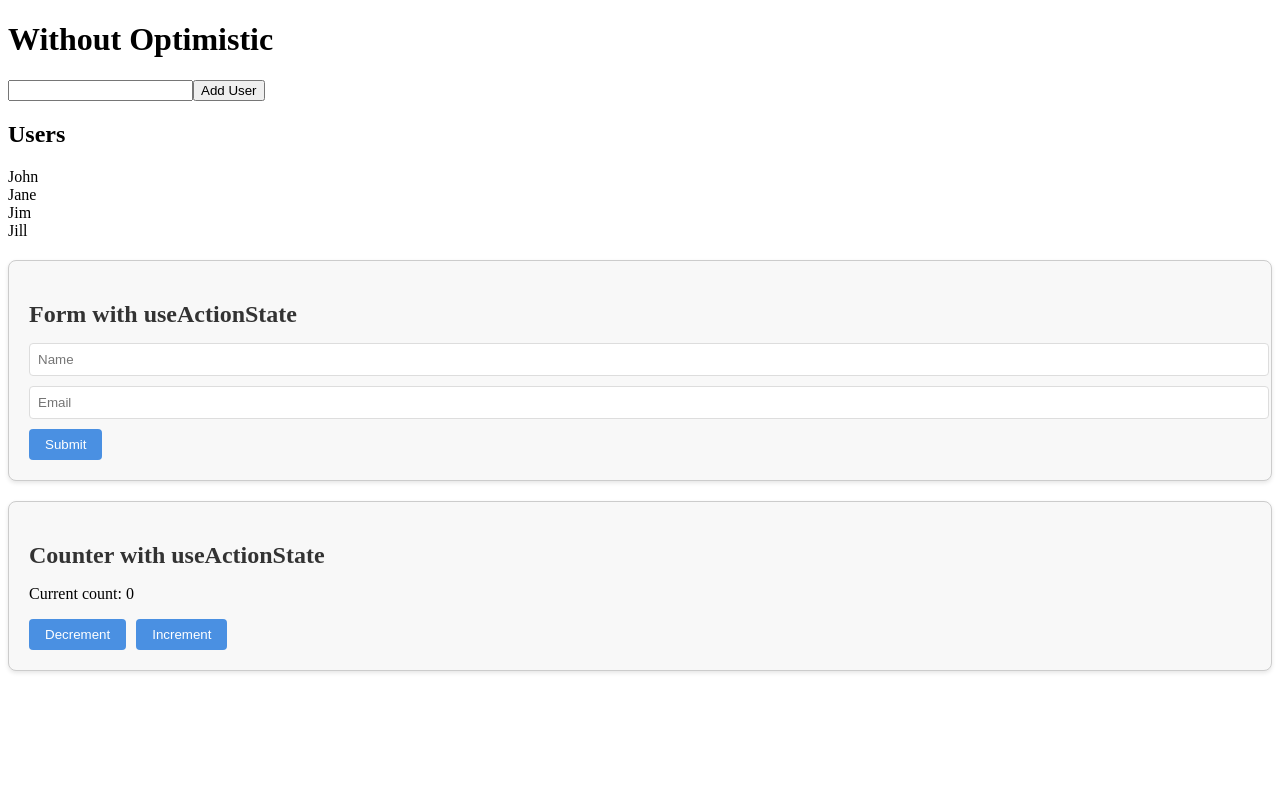
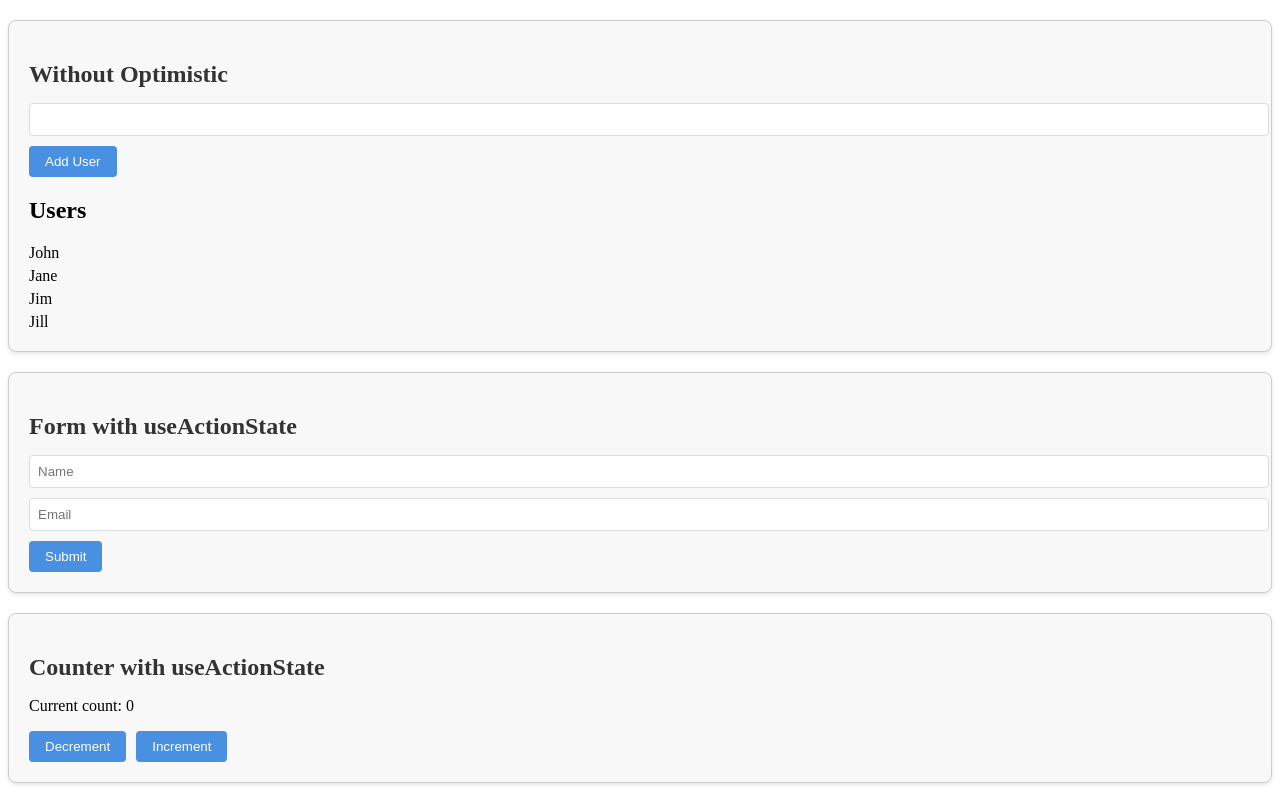
Before and after one commit to Redaelemawy20/react-19-features, a React (Vite) app: page / in a window 1280 px wide. Built offline with nearby package versions, Linux system fonts and the light colour scheme.

Commit message:
style (use optimistic): improve ui

```diff
--- a/src/components/UseOptimistic.tsx
+++ b/src/components/UseOptimistic.tsx
@@ -1,10 +1,12 @@
 import { useState } from 'react';
+import styles from './styles.module.css';
 
 export default function UseOptimistic() {
   const [username, setUsername] = useState('');
   const [users, setUsers] = useState<string[]>(['John', 'Jane', 'Jim', 'Jill']);
   const [isLoading, setIsLoading] = useState(false);
-  const handleAddUser = async () => {
+  const handleAddUser = async (e: React.FormEvent<HTMLFormElement>) => {
+    e.preventDefault();
     setIsLoading(true);
     await createUser(username);
     setUsers([...users, username]);
@@ -12,24 +14,31 @@ export default function UseOptimistic() {
     setIsLoading(false);
   };
   return (
-    <form>
-      <h1>Without Optimistic</h1>
+    <div className={styles.componentContainer}>
+      <h2 className={styles.title}>Without Optimistic</h2>
+      <form onSubmit={handleAddUser}>
         <input
           type="text"
+          className={styles.inputField}
           value={username}
           onChange={(e) => setUsername(e.target.value)}
         />
-      <button onClick={handleAddUser} disabled={isLoading}>
+        <button
+          type="submit"
+          disabled={isLoading}
+          className={styles.button}
+          //   onClick={handleAddUser}
+        >
           {isLoading ? 'Adding...' : 'Add User'}
         </button>
-      <br />
+      </form>
       <h2>Users</h2>
-      <div>
+      <div className={styles.userList}>
         {users.map((user) => (
           <div key={user}>{user}</div>
         ))}
       </div>
-    </form>
+    </div>
   );
 }
 
--- a/src/components/styles.module.css
+++ b/src/components/styles.module.css
@@ -51,3 +51,10 @@
   border: 1px solid #ddd;
   border-radius: 4px;
 }
+
+.userList {
+  margin-top: 0px;
+  display: flex;
+  flex-direction: column;
+  gap: 5px;
+}
```
Lines whose indentation alone changed are shown as unchanged.
